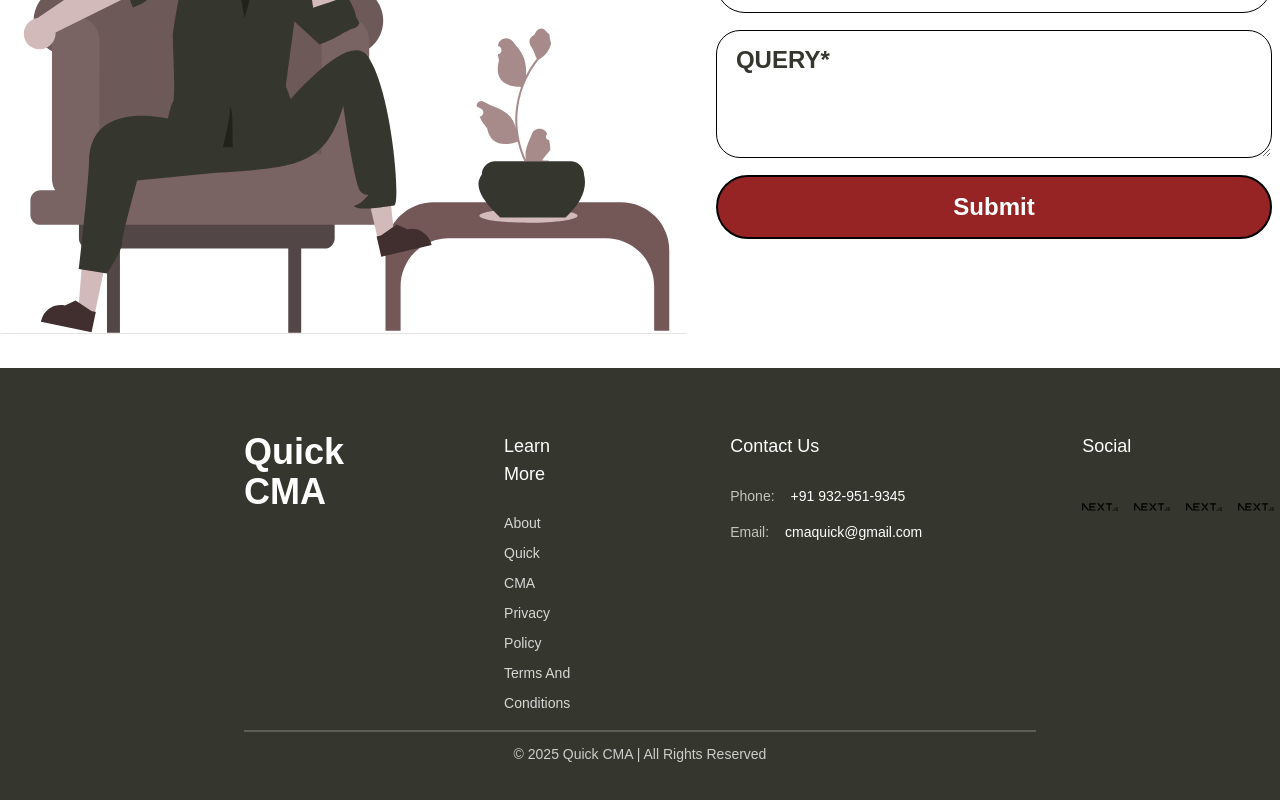
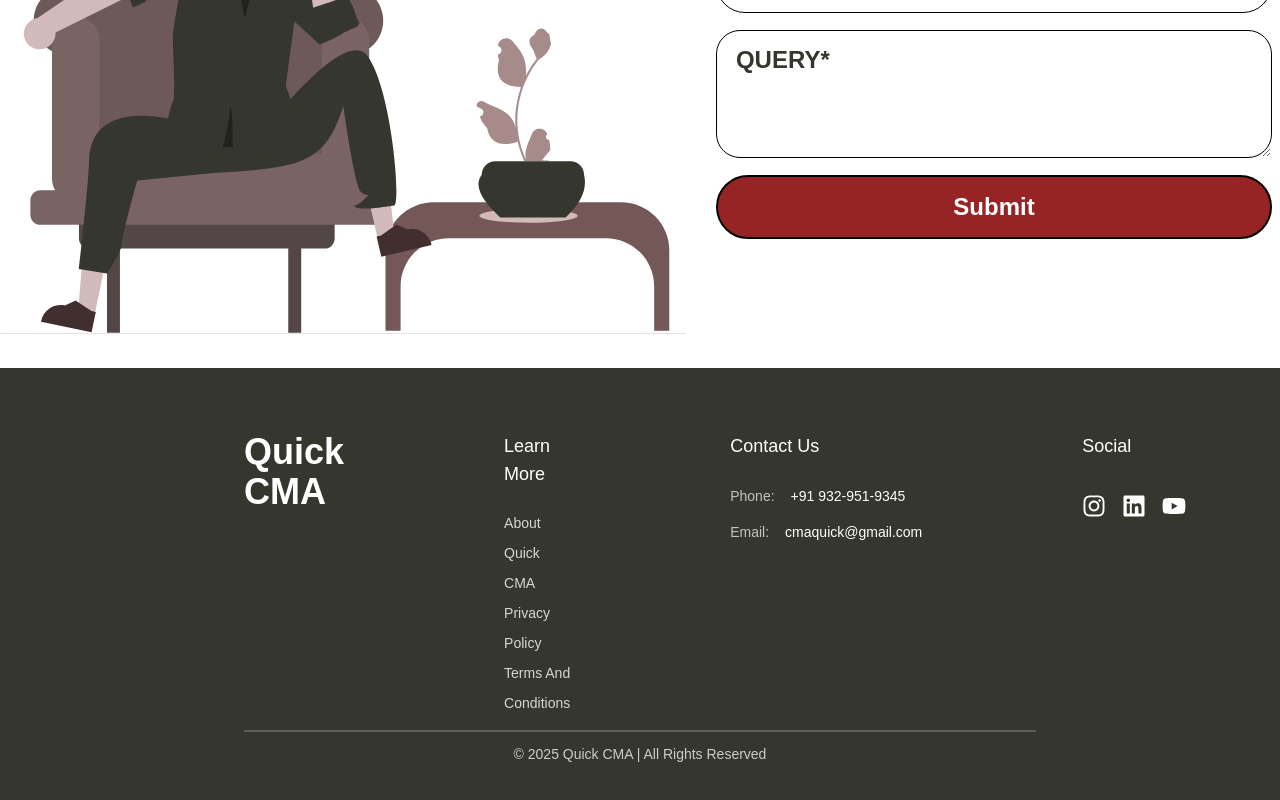
Before and after one commit to shre-2311/QuickCMA, a Next.js app: page / in a window 1280 px wide. Shown: the part 3230-4030 px from the top of the page. Built offline with nearby package versions, Linux system fonts and the light colour scheme; no server answers.

Commit message:
social media added

```diff
--- a/package.json
+++ b/package.json
@@ -17,7 +17,8 @@
     "next-auth": "^4.24.11",
     "razorpay": "^2.9.5",
     "react": "^19.0.0",
-    "react-dom": "^19.0.0"
+    "react-dom": "^19.0.0",
+    "react-icons": "^5.5.0"
   },
   "devDependencies": {
     "@eslint/eslintrc": "^3",
--- a/src/Components/Footer.tsx
+++ b/src/Components/Footer.tsx
@@ -1,6 +1,8 @@
 import React from "react";
 import Image from "next/image";
 import Link from "next/link";
+import { FaInstagram, FaLinkedin, FaYoutube } from "react-icons/fa";
+
 export default function Footer() {
   return (
     <div className="w-full h-auto px-4 md:px-8 xl:px-[244px] py-3 md:py-6 xl:py-[64px] bg-[#35362d] flex-col justify-start items-start gap-2.5 inline-flex overflow-hidden">
@@ -23,7 +25,7 @@ export default function Footer() {
             <div className=" text-white text-lg font-normal font-['Circular Std']">
               Contact Us
             </div>
-            <div className="flex flex-col items-start  gap-4">
+            <div className="flex flex-col items-start gap-4">
               <div className="w-full items-start inline-flex justify-start gap-4">
                 <div className=" opacity-70 text-white text-sm font-normal font-['Circular Std']">
                   Phone:
@@ -43,38 +45,19 @@ export default function Footer() {
             </div>
           </div>
           <div className="h-[86px] flex flex-col items-center md:items-start justify-between">
-            <div className="w-[66.67px]  text-white text-lg font-normal font-['Circular Std']">
+            <div className="w-[66.67px] text-white text-lg font-normal font-['Circular Std']">
               Social
             </div>
-            <div className="w-[196.22px] h-[22px] flex gap-4">
-              <Image
-                alt=""
-                width={36}
-                height={36}
-                className=""
-                src="/next.svg"
-              />
-              <Image
-                alt=""
-                width={36}
-                height={36}
-                className=""
-                src="/next.svg"
-              />
-              <Image
-                alt=""
-                width={36}
-                height={36}
-                className=""
-                src="/next.svg"
-              />
-              <Image
-                alt=""
-                width={36}
-                height={36}
-                className=""
-                src="/next.svg"
-              />
+            <div className="flex gap-4">
+              <a href="https://www.instagram.com/gupta.amay?igsh=MWU2Y3g3NXA0OGoxcw==" target="_blank" rel="noopener noreferrer">
+                <FaInstagram className="text-white text-2xl" />
+              </a>
+              <a href="https://www.linkedin.com/in/ca-amay-gupta-ab662a126?utm_source=share&utm_campaign=share_via&utm_content=profile&utm_medium=android_app" target="_blank" rel="noopener noreferrer">
+                <FaLinkedin className="text-white text-2xl" />
+              </a>
+              <a href="https://youtube.com/@caamaygupta?si=uuR-nyYcPapSlEl8" target="_blank" rel="noopener noreferrer">
+                <FaYoutube className="text-white text-2xl" />
+              </a>
             </div>
           </div>
         </div>
```
Also changed, not shown: 1 other file (tests, documents, lock files or other folders).
